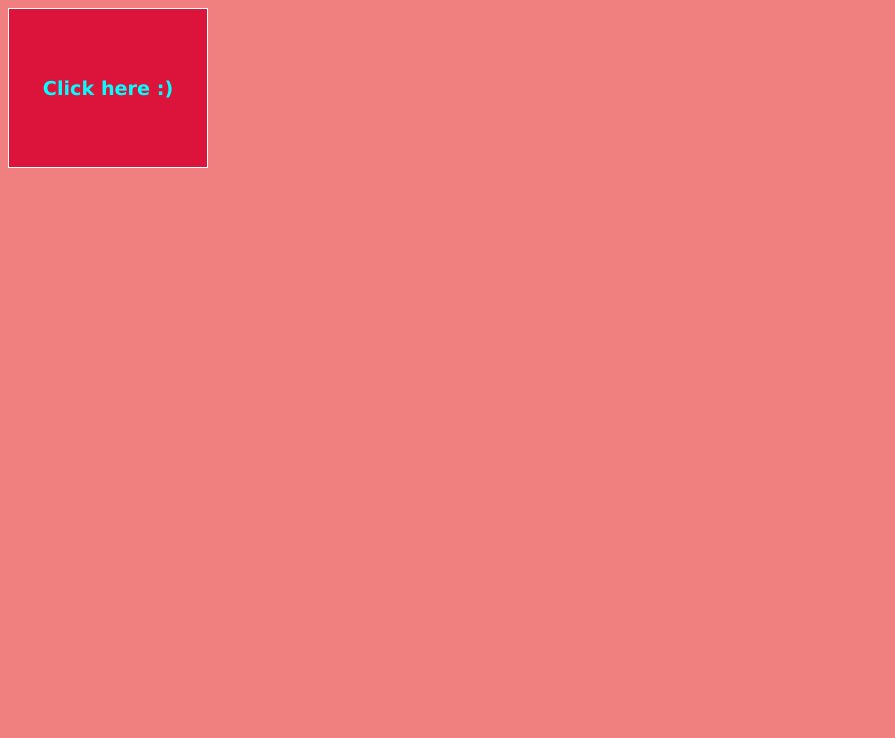
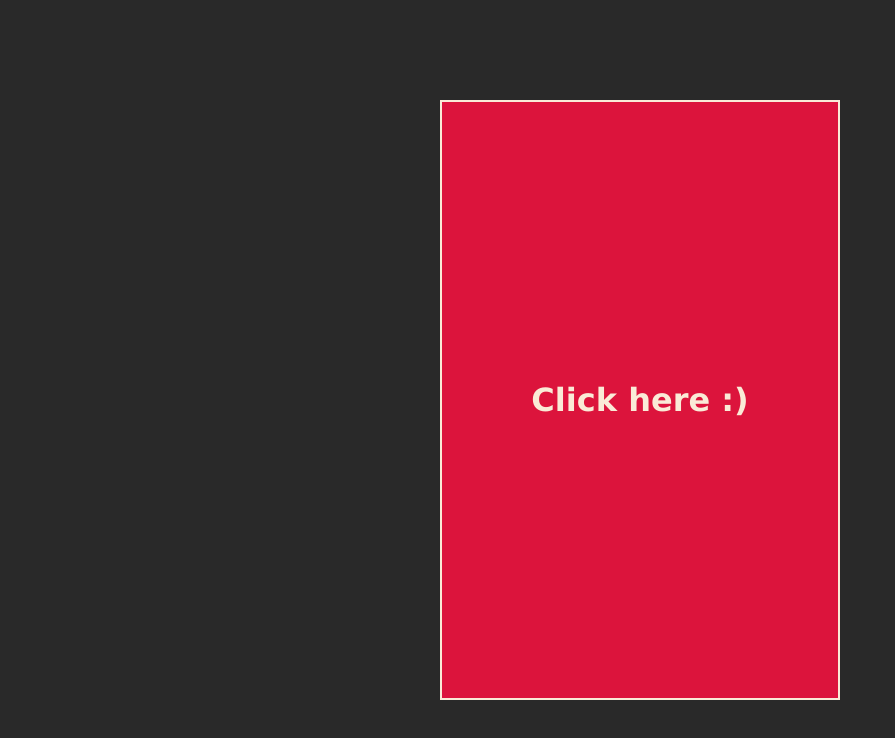
Before and after one commit to MNekoKun/selfShowcase, a plain HTML site: page changeBackground/index.html in a window 1280 px wide. Shown: the whole page, without its empty margins (0-895 px from the left). Drawn offline with Linux system fonts and the light colour scheme.

Commit message:
improved design

```diff
--- a/changeBackground/main.js
+++ b/changeBackground/main.js
@@ -1,5 +1,5 @@
 function changeColor(){
-    let colors = ['tan', 'brown', 'darkolivegreen', 'plum', 'teal'];
+    let colors = ['#712B75', '#C74B50', '#D49B54', '#346751', '#292929'];
     let color = Math.floor(Math.random()*colors.length);
 
     while (color===last){
@@ -10,5 +10,5 @@ function changeColor(){
     last=color;
 }
 
-let last = '';
+let last = '#292929';
 document.getElementsByTagName('button')[0].onclick=changeColor;
--- a/changeBackground/style.css
+++ b/changeBackground/style.css
@@ -1,24 +1,29 @@
-body {
-    background-color:lightcoral;
+body{
+    background-color:#292929;
 }
 
-button {
-    width: 200px;
-    height: 160px;
+button{
     font-family: Verdana;
-    font-weight: bold;
-    background-color: crimson;
-    border: 1px solid white;
-    color:aqua;
-    font-size: larger;
+    font-weight: bolder;
+    background-color: rgb(220, 20, 60);
+    border: 2px solid antiquewhite;
+    color:antiquewhite;
+    font-size:xx-large;
+    position: absolute;
+    top: 50%;
+    left: 50%;
+    margin-top: -300px;
+    margin-left: -200px;
+    width: 400px;
+    height: 600px;
 }
 
-button:hover {
-    background-color:mediumpurple;
-    color:brown;
-    cursor:pointer;
+button:hover{
+    cursor: pointer;
+    background-color: rgb(180, 16, 49);;
+    color: white;
 }
 
-button:active {
-    background-color: cornsilk;
+button:active{
+    background-color: rgb(152, 16, 44);
 }
```
